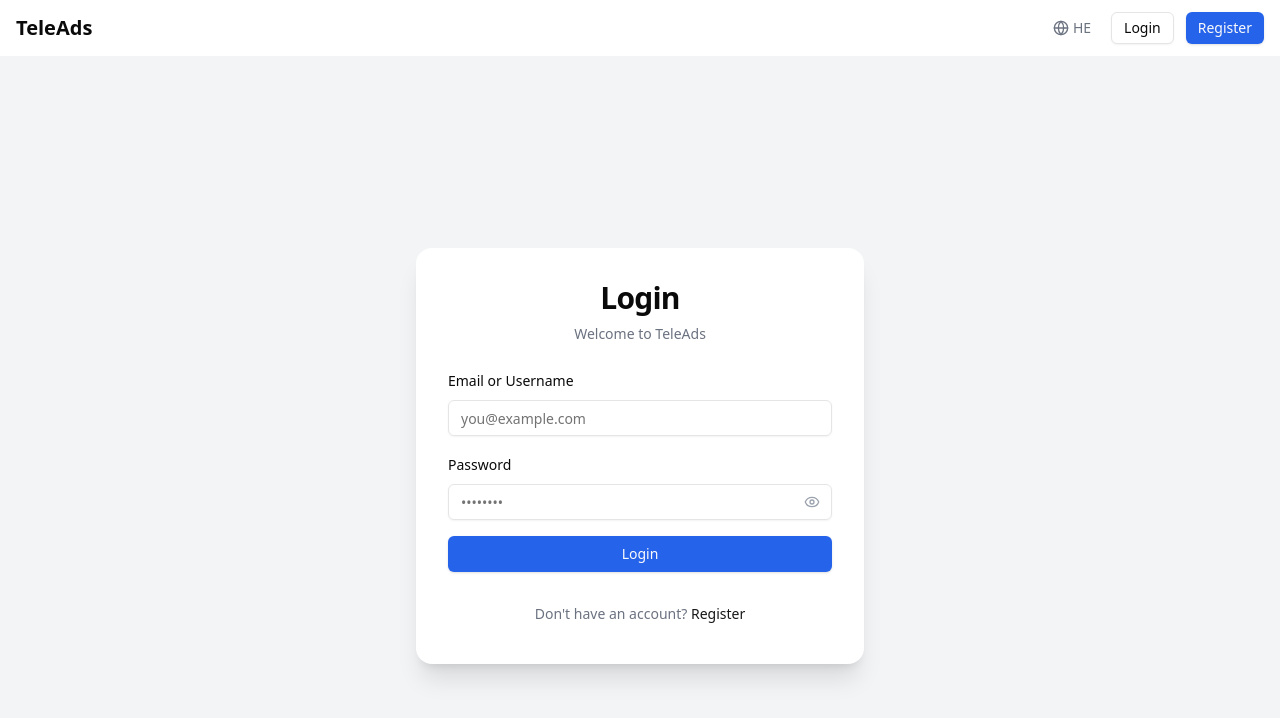
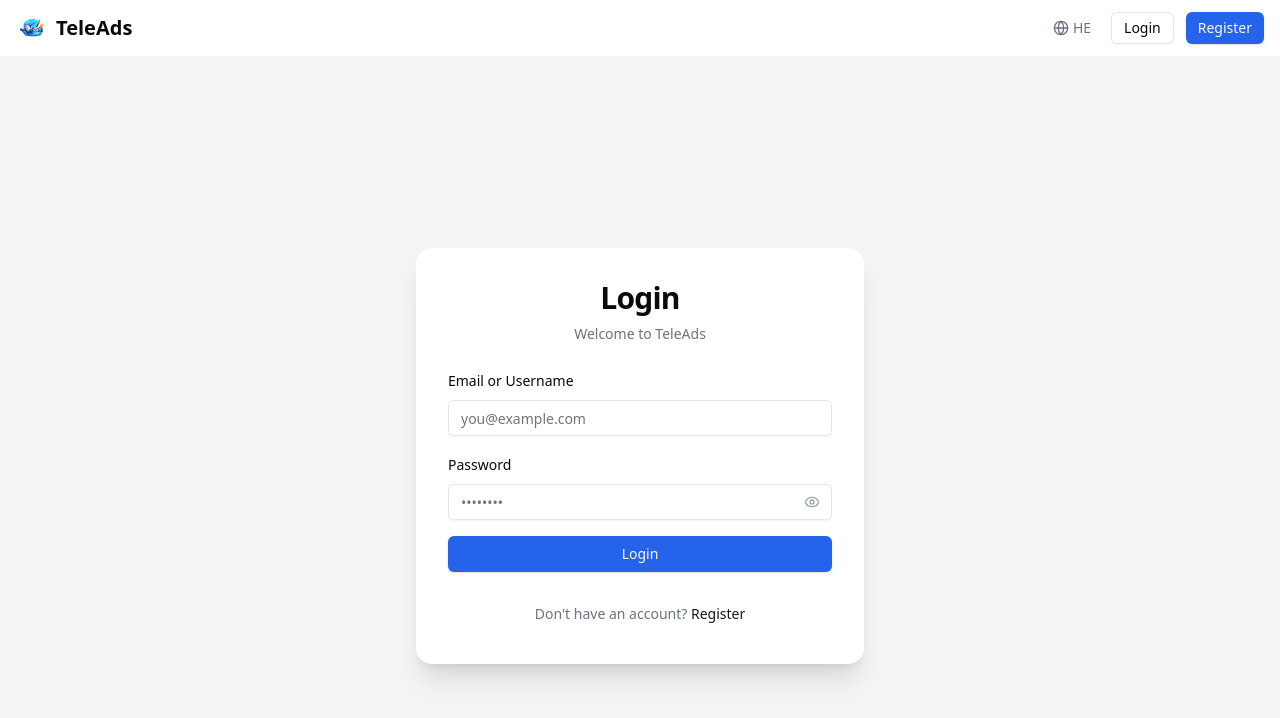
Before and after one commit to Glishee/ads-safe, a React (Vite) app in the folder frontend/: page /login in a window 1280 px wide. Shown: the top 718 px of the page. Built offline with nearby package versions, Linux system fonts and the light colour scheme; no server answers.

Commit message:
feat: add site logo to navbar and sidebar header
https://claude.ai/code/session_01UXPLkQAMwdYZws3U9Tuze6

```diff
--- a/frontend/src/pages/Layout.jsx
+++ b/frontend/src/pages/Layout.jsx
@@ -210,8 +210,9 @@ function LayoutContent({ children, currentPageName }) {
         {isPublicPage && (
           <header className="bg-white shadow-sm py-3">
             <div className="container mx-auto px-4 flex justify-between items-center">
-              <Link to={createPageUrl("Home")} className="text-lg sm:text-xl font-bold shrink-0">
-                TeleAds
+              <Link to={createPageUrl("Home")} className="flex items-center gap-2 shrink-0">
+                <img src="/logo.png" alt="TeleAds" className="h-8 w-8 object-contain" />
+                <span className="text-lg sm:text-xl font-bold">TeleAds</span>
               </Link>
               <div className="flex items-center gap-2 sm:gap-3">
                 <Button
@@ -277,7 +278,10 @@ function LayoutContent({ children, currentPageName }) {
               }
             `}>
               <div className="flex items-center justify-between p-4 border-b">
-                <h1 className="text-xl font-bold">TeleAds</h1>
+                <div className="flex items-center gap-2">
+                  <img src="/logo.png" alt="TeleAds" className="h-8 w-8 object-contain" />
+                  <h1 className="text-xl font-bold">TeleAds</h1>
+                </div>
                 <Button
                   variant="ghost"
                   size="icon"
```
Also changed, not shown: frontend/public/logo.png (added).
